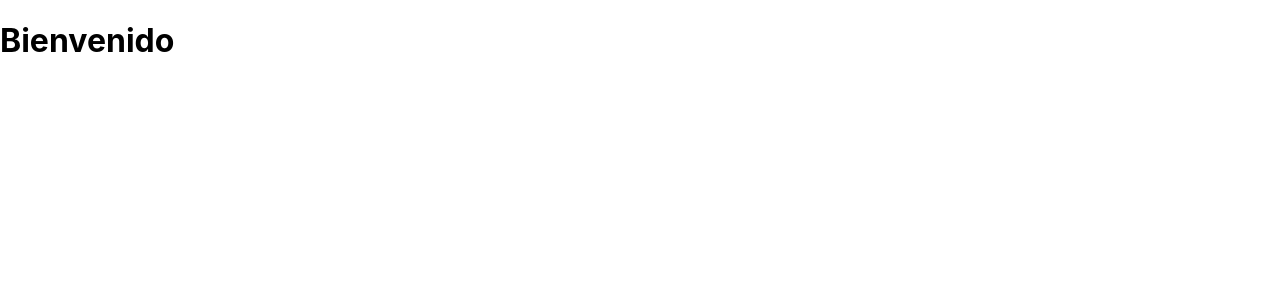
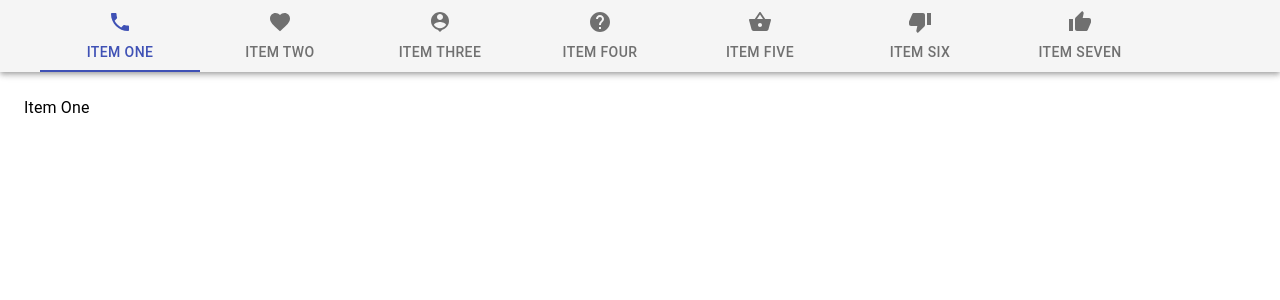
Before and after one commit to ErikGaston/SimulacionUTN2021, a React (Create React App) app in the folder simulacion/: page / in a window 1280 px wide. Shown: the top 300 px of the page. Built offline with nearby package versions, Linux system fonts and the light colour scheme.

Commit message:
Se agrego el menu

```diff
--- a/simulacion/package.json
+++ b/simulacion/package.json
@@ -4,6 +4,7 @@
   "private": true,
   "dependencies": {
     "@material-ui/core": "^4.12.3",
+    "@material-ui/icons": "^4.11.2",
     "@testing-library/jest-dom": "^5.14.1",
     "@testing-library/react": "^11.2.7",
     "@testing-library/user-event": "^12.8.3",
--- a/simulacion/src/App.js
+++ b/simulacion/src/App.js
@@ -1,9 +1,110 @@
-function App() {
+import React from 'react';
+import PropTypes from 'prop-types';
+import { makeStyles } from '@material-ui/core/styles';
+import AppBar from '@material-ui/core/AppBar';
+import Tabs from '@material-ui/core/Tabs';
+import Tab from '@material-ui/core/Tab';
+import PhoneIcon from '@material-ui/icons/Phone';
+import FavoriteIcon from '@material-ui/icons/Favorite';
+import PersonPinIcon from '@material-ui/icons/PersonPin';
+import HelpIcon from '@material-ui/icons/Help';
+import ShoppingBasket from '@material-ui/icons/ShoppingBasket';
+import ThumbDown from '@material-ui/icons/ThumbDown';
+import ThumbUp from '@material-ui/icons/ThumbUp';
+import Typography from '@material-ui/core/Typography';
+import Box from '@material-ui/core/Box';
+
+function TabPanel(props) {
+  const { children, value, index, ...other } = props;
+
   return (
-    <div>
-      <h1>Bienvenido</h1>
+    <div
+      role="tabpanel"
+      hidden={value !== index}
+      id={`scrollable-force-tabpanel-${index}`}
+      aria-labelledby={`scrollable-force-tab-${index}`}
+      {...other}
+    >
+      {value === index && (
+        <Box p={3}>
+          <Typography>{children}</Typography>
+        </Box>
+      )}
     </div>
   );
 }
 
-export default App;
+TabPanel.propTypes = {
+  children: PropTypes.node,
+  index: PropTypes.any.isRequired,
+  value: PropTypes.any.isRequired,
+};
+
+function a11yProps(index) {
+  return {
+    id: `scrollable-force-tab-${index}`,
+    'aria-controls': `scrollable-force-tabpanel-${index}`,
+  };
+}
+
+const useStyles = makeStyles((theme) => ({
+  root: {
+    flexGrow: 1,
+    width: '100%',
+    backgroundColor: theme.palette.background.paper,
+  },
+}));
+
+export default function App() {
+  const classes = useStyles();
+  const [value, setValue] = React.useState(0);
+
+  const handleChange = (event, newValue) => {
+    setValue(newValue);
+  };
+
+  return (
+    <div className={classes.root}>
+      <AppBar position="static" color="default">
+        <Tabs
+          value={value}
+          onChange={handleChange}
+          variant="scrollable"
+          scrollButtons="on"
+          indicatorColor="primary"
+          textColor="primary"
+          aria-label="scrollable force tabs example"
+        >
+          <Tab label="Item One" icon={<PhoneIcon />} {...a11yProps(0)} />
+          <Tab label="Item Two" icon={<FavoriteIcon />} {...a11yProps(1)} />
+          <Tab label="Item Three" icon={<PersonPinIcon />} {...a11yProps(2)} />
+          <Tab label="Item Four" icon={<HelpIcon />} {...a11yProps(3)} />
+          <Tab label="Item Five" icon={<ShoppingBasket />} {...a11yProps(4)} />
+          <Tab label="Item Six" icon={<ThumbDown />} {...a11yProps(5)} />
+          <Tab label="Item Seven" icon={<ThumbUp />} {...a11yProps(6)} />
+        </Tabs>
+      </AppBar>
+      <TabPanel value={value} index={0}>
+        Item One
+      </TabPanel>
+      <TabPanel value={value} index={1}>
+        Item Two
+      </TabPanel>
+      <TabPanel value={value} index={2}>
+        Item Three
+      </TabPanel>
+      <TabPanel value={value} index={3}>
+        Item Four
+      </TabPanel>
+      <TabPanel value={value} index={4}>
+        Item Five
+      </TabPanel>
+      <TabPanel value={value} index={5}>
+        Item Six
+      </TabPanel>
+      <TabPanel value={value} index={6}>
+        Item Seven
+      </TabPanel>
+    </div>
+  );
+}
```
Also changed, not shown: 1 other file (tests, documents, lock files or other folders).
